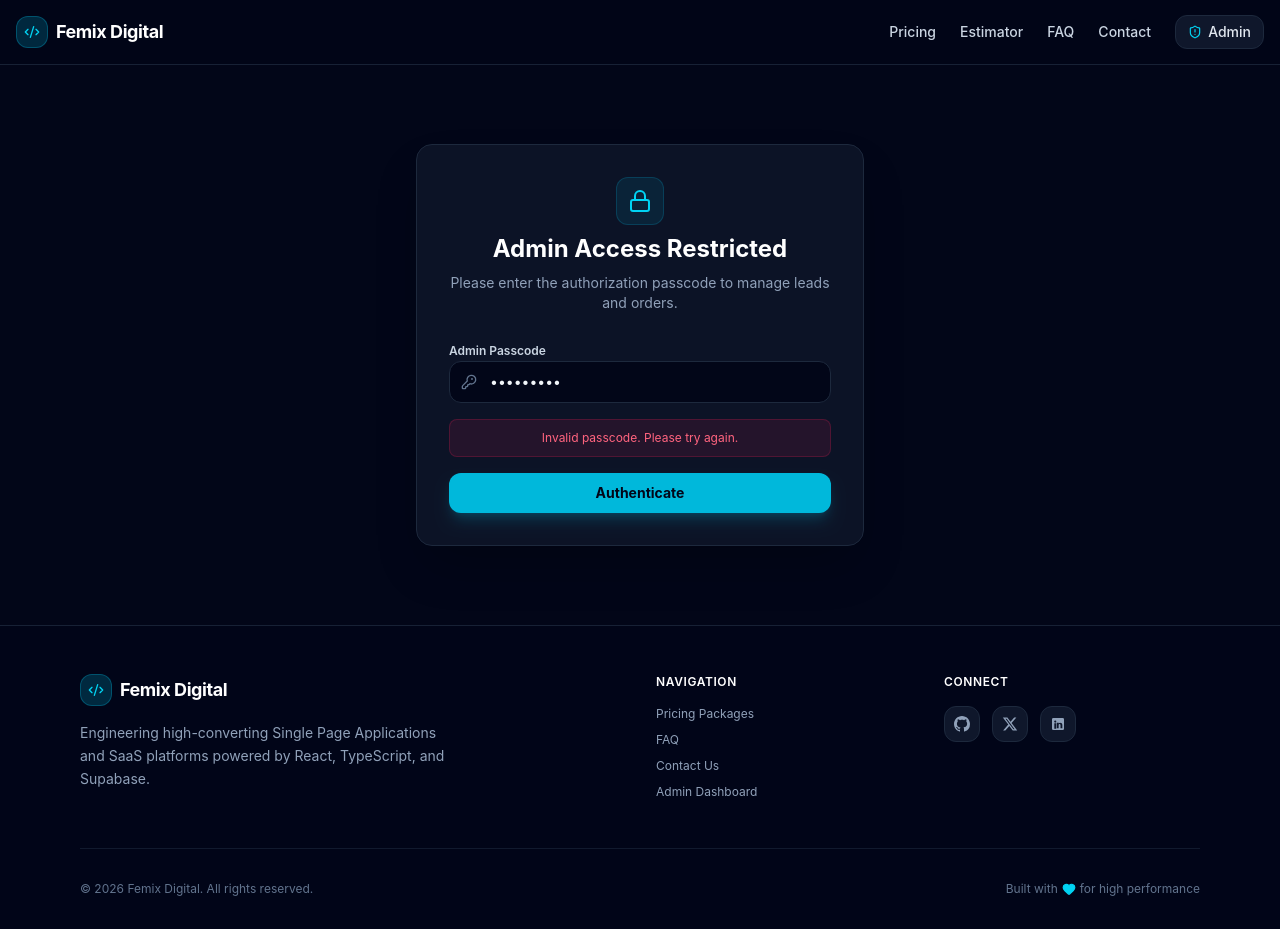
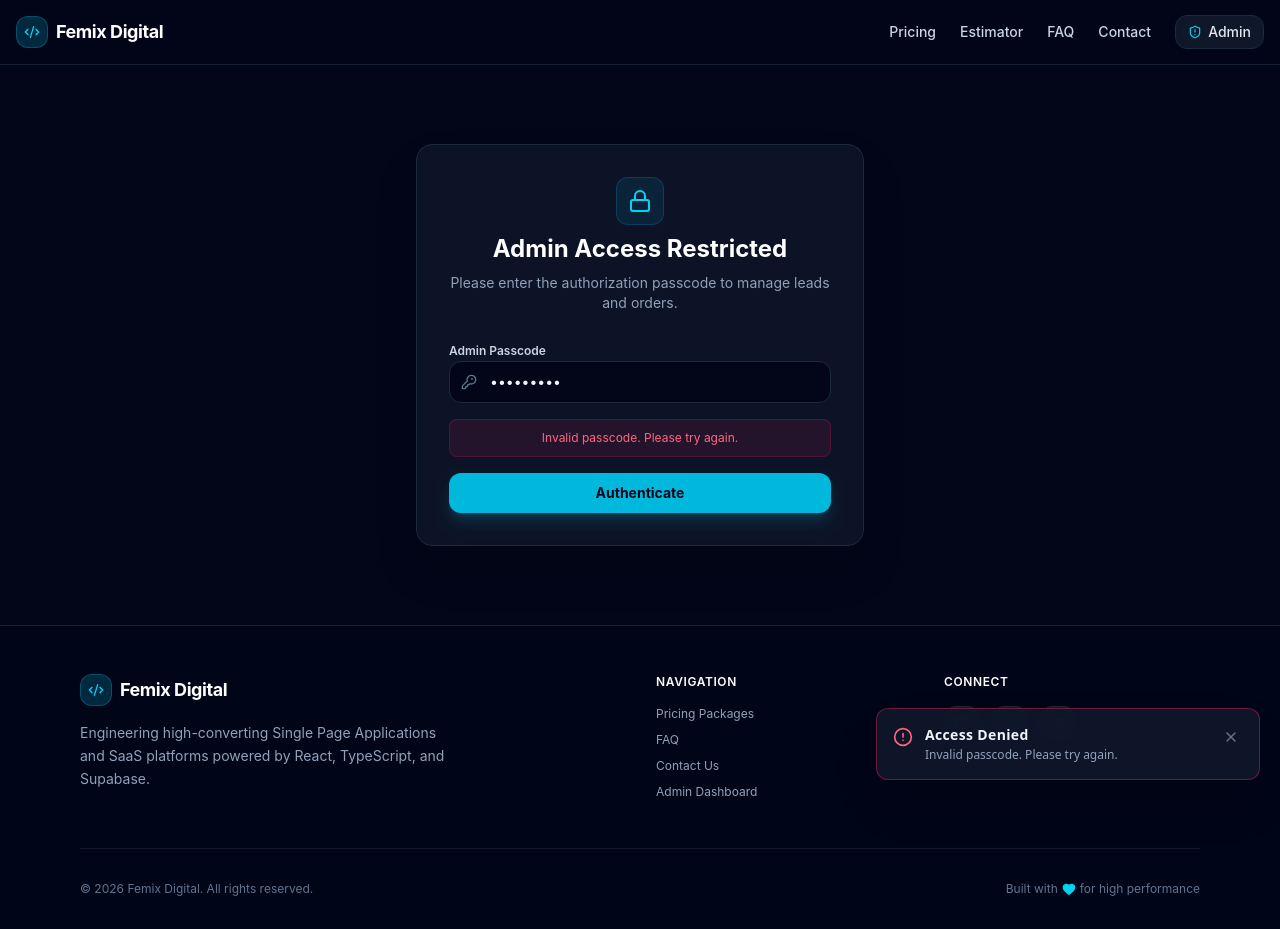
Before and after one commit to femixdigital/femix-web-dev, a React (Vite) app: page /admin in a window 1280 px wide. Both pictures are taken after typing "Sample123" into the empty fields and a click on the button "Authenticate". Built offline with nearby package versions, Linux system fonts and the light colour scheme.

Commit message:
feat: add Toast notification system and hook into admin guard

```diff
--- a/src/App.tsx
+++ b/src/App.tsx
@@ -4,10 +4,12 @@ import { Home } from './pages/Home';
 import { AdminDashboard } from './pages/AdminDashboard';
 import { AdminGuard } from './components/AdminGuard';
 import { Footer } from './components/Footer';
+import { ToastProvider } from './components/Toast';
 import { Code2, ShieldAlert } from 'lucide-react';
 
 export const App: React.FC = () => {
   return (
+    <ToastProvider>
       <Router>
         <div className="min-h-screen bg-slate-950 text-slate-100 flex flex-col justify-between selection:bg-cyan-500 selection:text-slate-950 font-sans">
           <header className="border-b border-slate-800/80 bg-slate-950/80 backdrop-blur sticky top-0 z-40">
@@ -52,6 +54,7 @@ export const App: React.FC = () => {
           <Footer />
         </div>
       </Router>
+    </ToastProvider>
   );
 };
 
--- a/src/components/AdminGuard.tsx
+++ b/src/components/AdminGuard.tsx
@@ -1,5 +1,6 @@
 import React, { useState, useEffect } from 'react';
 import { Lock, KeyRound } from 'lucide-react';
+import { useToast } from './Toast';
 
 interface AdminGuardProps {
   children: React.ReactNode;
@@ -9,8 +10,8 @@ export const AdminGuard: React.FC<AdminGuardProps> = ({ children }) => {
   const [isAuthenticated, setIsAuthenticated] = useState(false);
   const [passcode, setPasscode] = useState('');
   const [error, setError] = useState('');
+  const { showToast } = useToast();
 
-  // Default fallback passcode if VITE_ADMIN_PASSCODE is not set in .env
   const ADMIN_PASSCODE = import.meta.env.VITE_ADMIN_PASSCODE || 'femix2026';
 
   useEffect(() => {
@@ -26,8 +27,11 @@ export const AdminGuard: React.FC<AdminGuardProps> = ({ children }) => {
       sessionStorage.setItem('admin_authenticated', 'true');
       setIsAuthenticated(true);
       setError('');
+      showToast('Authenticated', 'Welcome back to the Admin Dashboard.', 'success');
     } else {
-      setError('Invalid passcode. Please try again.');
+      const errMsg = 'Invalid passcode. Please try again.';
+      setError(errMsg);
+      showToast('Access Denied', errMsg, 'error');
     }
   };
 
@@ -35,6 +39,7 @@ export const AdminGuard: React.FC<AdminGuardProps> = ({ children }) => {
     sessionStorage.removeItem('admin_authenticated');
     setIsAuthenticated(false);
     setPasscode('');
+    showToast('Locked', 'Admin dashboard has been locked.', 'info');
   };
 
   if (!isAuthenticated) {
--- a/src/components/Toast.tsx
+++ b/src/components/Toast.tsx
@@ -7,11 +7,11 @@ export interface ToastMessage {
   id: string;
   type: ToastType;
   title: string;
-  description?: string;
+  message?: string;
 }
 
 interface ToastContextType {
-  showToast: (title: string, description?: string, type?: ToastType) => void;
+  showToast: (title: string, message?: string, type?: ToastType) => void;
 }
 
 const ToastContext = createContext<ToastContextType | undefined>(undefined);
@@ -19,55 +19,60 @@ const ToastContext = createContext<ToastContextType | undefined>(undefined);
 export const ToastProvider: React.FC<{ children: React.ReactNode }> = ({ children }) => {
   const [toasts, setToasts] = useState<ToastMessage[]>([]);
 
-  const showToast = useCallback((title: string, description?: string, type: ToastType = 'success') => {
+  const showToast = useCallback((title: string, message?: string, type: ToastType = 'success') => {
     const id = Math.random().toString(36).substring(2, 9);
-    setToasts((prev) => [...prev, { id, title, description, type }]);
+    const newToast: ToastMessage = { id, title, message, type };
+
+    setToasts((prev) => [...prev, newToast]);
 
     setTimeout(() => {
-      setToasts((prev) => prev.filter((toast) => toast.id !== id));
+      setToasts((prev) => prev.filter((t) => t.id !== id));
     }, 4000);
   }, []);
 
   const removeToast = (id: string) => {
-    setToasts((prev) => prev.filter((toast) => toast.id !== id));
+    setToasts((prev) => prev.filter((t) => t.id !== id));
   };
 
   return (
     <ToastContext.Provider value={{ showToast }}>
       {children}
-      <div className="fixed bottom-5 right-5 z-50 flex flex-col space-y-3 max-w-sm w-full px-4 pointer-events-none">
-        {toasts.map((toast) => (
+      <div className="fixed bottom-5 right-5 z-50 flex flex-col gap-3 max-w-sm w-full px-4 sm:px-0 pointer-events-none">
+        {toasts.map((toast) => {
+          const isSuccess = toast.type === 'success';
+          const isError = toast.type === 'error';
+
+          return (
             <div
               key={toast.id}
-            className={`pointer-events-auto flex items-start justify-between p-4 rounded-2xl border backdrop-blur-xl shadow-2xl transition-all duration-300 animate-slide-up ${
-              toast.type === 'success'
-                ? 'bg-slate-900/90 border-emerald-500/30 text-emerald-400'
-                : toast.type === 'error'
-                ? 'bg-slate-900/90 border-rose-500/30 text-rose-400'
-                : 'bg-slate-900/90 border-cyan-500/30 text-cyan-400'
+              className={`pointer-events-auto flex items-start justify-between gap-3 p-4 rounded-xl border backdrop-blur-md shadow-2xl transition-all duration-300 transform translate-y-0 ${
+                isSuccess
+                  ? 'bg-slate-900/95 border-emerald-500/40 text-slate-100'
+                  : isError
+                  ? 'bg-slate-900/95 border-rose-500/40 text-slate-100'
+                  : 'bg-slate-900/95 border-cyan-500/40 text-slate-100'
               }`}
             >
-            <div className="flex items-start space-x-3">
-              <div className="mt-0.5 shrink-0">
-                {toast.type === 'success' && <CheckCircle2 className="w-5 h-5 text-emerald-400" />}
-                {toast.type === 'error' && <AlertCircle className="w-5 h-5 text-rose-400" />}
-                {toast.type === 'info' && <Info className="w-5 h-5 text-cyan-400" />}
-              </div>
+              <div className="flex items-start gap-3">
+                {isSuccess && <CheckCircle2 className="w-5 h-5 text-emerald-400 shrink-0 mt-0.5" />}
+                {isError && <AlertCircle className="w-5 h-5 text-rose-400 shrink-0 mt-0.5" />}
+                {!isSuccess && !isError && <Info className="w-5 h-5 text-cyan-400 shrink-0 mt-0.5" />}
+
                 <div>
-                <h4 className="text-sm font-semibold text-white">{toast.title}</h4>
-                {toast.description && (
-                  <p className="text-xs text-slate-400 mt-0.5 leading-relaxed">{toast.description}</p>
-                )}
+                  <h4 className="text-sm font-semibold tracking-wide">{toast.title}</h4>
+                  {toast.message && <p className="text-xs text-slate-400 mt-0.5">{toast.message}</p>}
                 </div>
               </div>
+
               <button
                 onClick={() => removeToast(toast.id)}
-              className="p-1 text-slate-500 hover:text-white rounded-lg transition-colors ml-2 shrink-0"
+                className="text-slate-500 hover:text-slate-300 transition p-1 shrink-0"
               >
                 <X className="w-4 h-4" />
               </button>
             </div>
-        ))}
+          );
+        })}
       </div>
     </ToastContext.Provider>
   );
```
Lines whose indentation alone changed are shown as unchanged.
